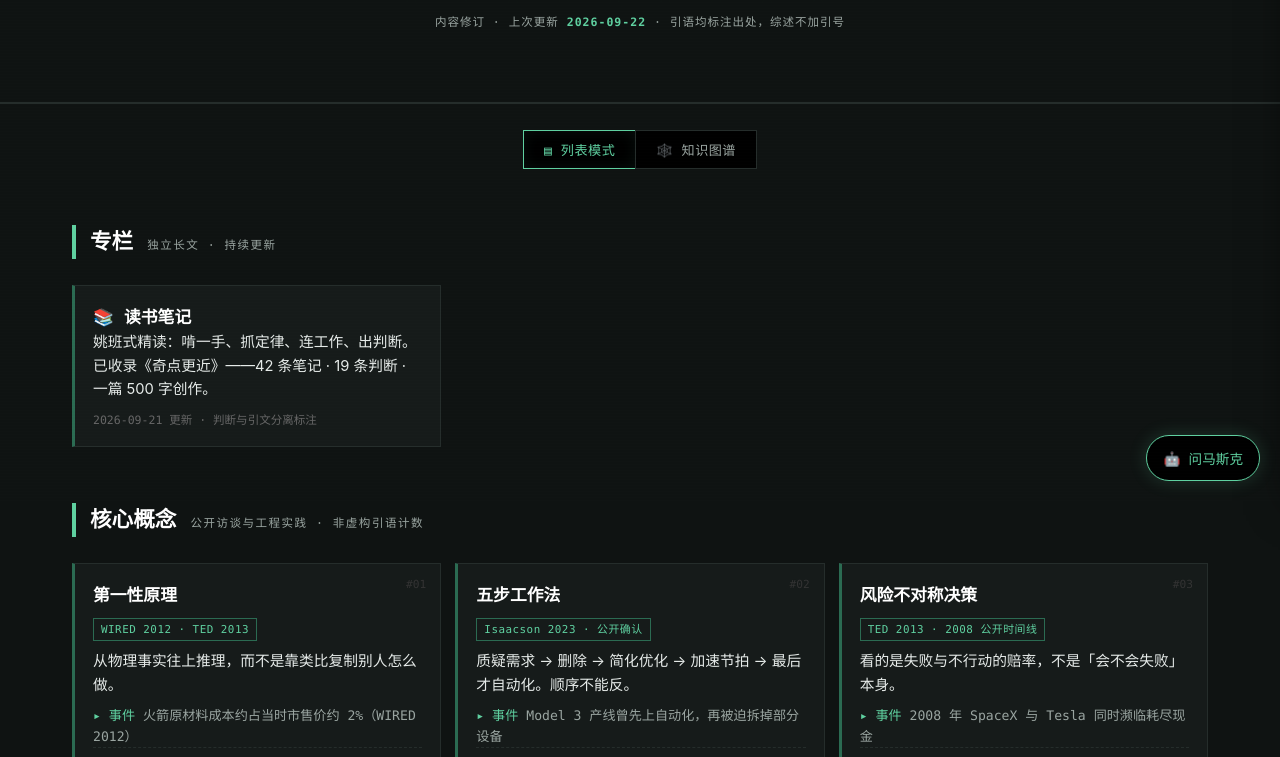
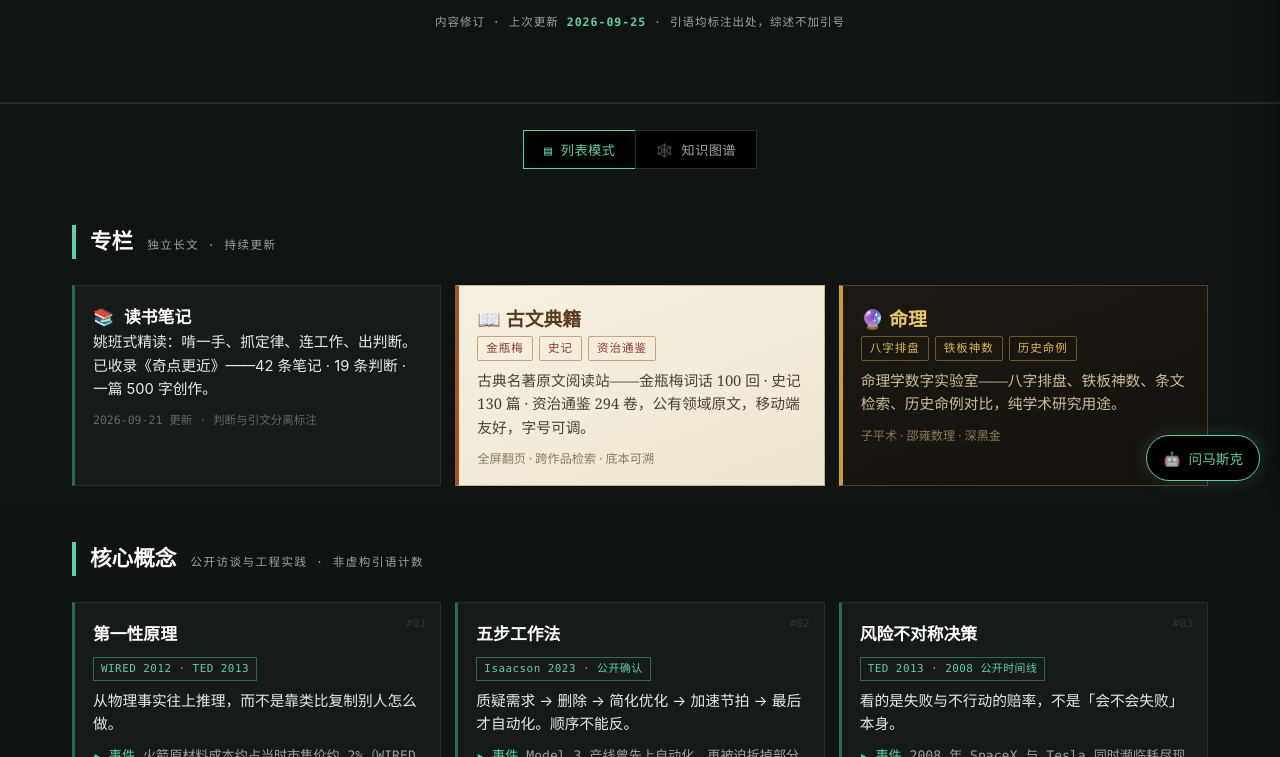
Before and after one commit to wangdwn/muskpedia, a plain HTML site: page index.html in a window 1280 px wide. Shown: the part 299-1056 px from the top of the page. Drawn offline with nearby package versions, Linux system fonts and the light colour scheme.

Commit message:
feat: 新增「古文典籍」「命理」栏目入口 · 古风暖色卡片 · 导航链接

```diff
--- a/index.html
+++ b/index.html
@@ -15,6 +15,7 @@
     --text:#e6ebe9; --muted:#9aa5a1;
     --mono:"SFMono-Regular",Consolas,"Liberation Mono",Menlo,monospace;
     --sans:-apple-system,BlinkMacSystemFont,"Segoe UI","PingFang SC","Microsoft YaHei",sans-serif;
+    --serif:"Songti SC","STSong","SimSun","Noto Serif SC",Georgia,serif;
   }
   *{box-sizing:border-box;margin:0;padding:0}
   html{scroll-behavior:smooth}
@@ -131,6 +132,35 @@
     font-size:.66rem; color:var(--muted); line-height:1.5}
   .quote a,.more a,.src-list a{color:var(--green); text-decoration:underline; text-underline-offset:2px}
   .note{font-family:var(--mono); font-size:.72rem; color:#666; margin-top:10px; line-height:1.55}
+
+  /* ---------- 古文典籍 / 命理 · 古风阅读入口 ---------- */
+  .card.classic{
+    background:linear-gradient(160deg,#f7f1e3 0%,#efe6d0 100%);
+    border:1px solid #c9b58a; border-left:4px solid #a0522d;
+    color:#3a3226; cursor:pointer; font-family:var(--serif);
+  }
+  .card.classic:hover{border-left-color:#8b3a2a; transform:translateY(-2px);
+    box-shadow:0 6px 20px rgba(90,60,30,.18)}
+  .card.classic h3{font-family:var(--serif); color:#5b3a1e; font-size:1.18rem}
+  .card.classic .def{color:#4a4032}
+  .card.classic .tagpill{display:inline-block; font-family:var(--serif);
+    font-size:.72rem; color:#8b3a2a; border:1px solid #c9a37a; padding:2px 8px;
+    margin:0 6px 8px 0; letter-spacing:1px; border-radius:2px}
+  .card.classic .meta2{font-family:var(--serif); font-size:.76rem; color:#8a7a5c; margin-top:10px}
+
+  .card.mingli{
+    background:linear-gradient(160deg,#1c1812 0%,#14100c 100%);
+    border:1px solid #4a3f2a; border-left:4px solid #c9a227;
+    color:#e8dcc0; cursor:pointer; font-family:var(--serif);
+  }
+  .card.mingli:hover{border-left-color:#e0b84c; transform:translateY(-2px);
+    box-shadow:0 6px 20px rgba(200,160,40,.15)}
+  .card.mingli h3{font-family:var(--serif); color:#e8c96a; font-size:1.18rem}
+  .card.mingli .def{color:#cbbd9a}
+  .card.mingli .tagpill{display:inline-block; font-family:var(--serif);
+    font-size:.72rem; color:#e0b84c; border:1px solid #6a5a2a; padding:2px 8px;
+    margin:0 6px 8px 0; letter-spacing:1px; border-radius:2px}
+  .card.mingli .meta2{font-family:var(--serif); font-size:.76rem; color:#8a7a5c; margin-top:10px}
   .hero .updated{margin-top:16px; font-family:var(--mono); font-size:.72rem; color:var(--muted); letter-spacing:1px}
   .hero .updated b{color:var(--green); font-weight:600}
   .src-list{list-style:none; display:grid; gap:10px; margin-top:8px}
@@ -267,6 +297,8 @@
     <a data-target="cases">经典案例</a>
     <a data-target="companies">公司版图</a>
     <a href="reading-notes.html">📚 读书笔记</a>
+    <a href="/classics/">📖 古文典籍</a>
+    <a href="/mingli-lab/">🔮 命理</a>
     <a data-target="sources">来源</a>
     <a data-mode="graph">🕸️ 知识图谱</a>
   </div>
@@ -281,7 +313,7 @@
     <div class="eyebrow">FIRST PRINCIPLES // 物理层 → 工程层</div>
     <h1>从物理层 <span class="arrow">→</span> 到工程层</h1>
     <div class="sub">第一性原理 <b>×</b> 五步工作法 <b>×</b> 风险不对称决策</div>
-    <div class="updated">内容修订 · 上次更新 <b id="lastUpdated">2026-09-22</b> · 引语均标注出处，综述不加引号</div>
+    <div class="updated">内容修订 · 上次更新 <b id="lastUpdated">2026-09-25</b> · 引语均标注出处，综述不加引号</div>
   </div>
 </header>
 
@@ -300,6 +332,22 @@
           <h3>📚 读书笔记</h3>
           <div class="def">姚班式精读：啃一手、抓定律、连工作、出判断。已收录《奇点更近》——42 条笔记 · 19 条判断 · 一篇 500 字创作。</div>
           <div class="note">2026-09-21 更新 · 判断与引文分离标注</div>
+        </a>
+        <a class="card classic" href="/classics/" data-search="古文典籍 古典名著 金瓶梅 史记 资治通鉴 阅读 原文 典籍 兰陵笑笑生 司马迁 司马光">
+          <h3>📖 古文典籍</h3>
+          <div>
+            <span class="tagpill">金瓶梅</span><span class="tagpill">史记</span><span class="tagpill">资治通鉴</span>
+          </div>
+          <div class="def">古典名著原文阅读站——金瓶梅词话 100 回 · 史记 130 篇 · 资治通鉴 294 卷，公有领域原文，移动端友好，字号可调。</div>
+          <div class="meta2">全屏翻页 · 跨作品检索 · 底本可溯</div>
+        </a>
+        <a class="card mingli" href="/mingli-lab/" data-search="命理 八字 排盘 铁板神数 紫微 风水 易经 周易 命例 子平 邵雍 渊海子平 三命通会">
+          <h3>🔮 命理</h3>
+          <div>
+            <span class="tagpill">八字排盘</span><span class="tagpill">铁板神数</span><span class="tagpill">历史命例</span>
+          </div>
+          <div class="def">命理学数字实验室——八字排盘、铁板神数、条文检索、历史命例对比，纯学术研究用途。</div>
+          <div class="meta2">子平术 · 邵雍数理 · 深黑金</div>
         </a>
       </div>
     </section>
@@ -356,7 +404,7 @@
 
 <footer>
   一个独立知识库 · 引语来自公开访谈、TED 演讲、WIRED、艾萨克森《Elon Musk》(2023) 及被刊载的内部备忘录<br>
-  上次更新 <span class="hl" id="footerUpdated">2026-09-22</span> · 专栏：<a href="reading-notes.html" style="color:var(--green)">读书笔记</a> · Made with <span class="hl">First Principles</span>
+  上次更新 <span class="hl" id="footerUpdated">2026-09-25</span> · 专栏：<a href="reading-notes.html" style="color:var(--green)">读书笔记</a> · Made with <span class="hl">First Principles</span>
 </footer>
 
 <button id="chatFab">🤖<span class="fabtext"> 问马斯克</span></button>
@@ -385,7 +433,7 @@
 
 <script>
 /* ============ DATA ============ */
-const LAST_UPDATED = "2026-09-22";
+const LAST_UPDATED = "2026-09-25";
 
 const bibliography = [
   {title:"Elon Musk's Mission to Mars",meta:"Chris Anderson 访谈 · WIRED · 2012-10-21",url:"https://www.wired.com/2012/10/ff-elon-musk-qa/",note:"第一性原理与火箭原材料成本约占市售价 2% 的原话出处。"},
```
